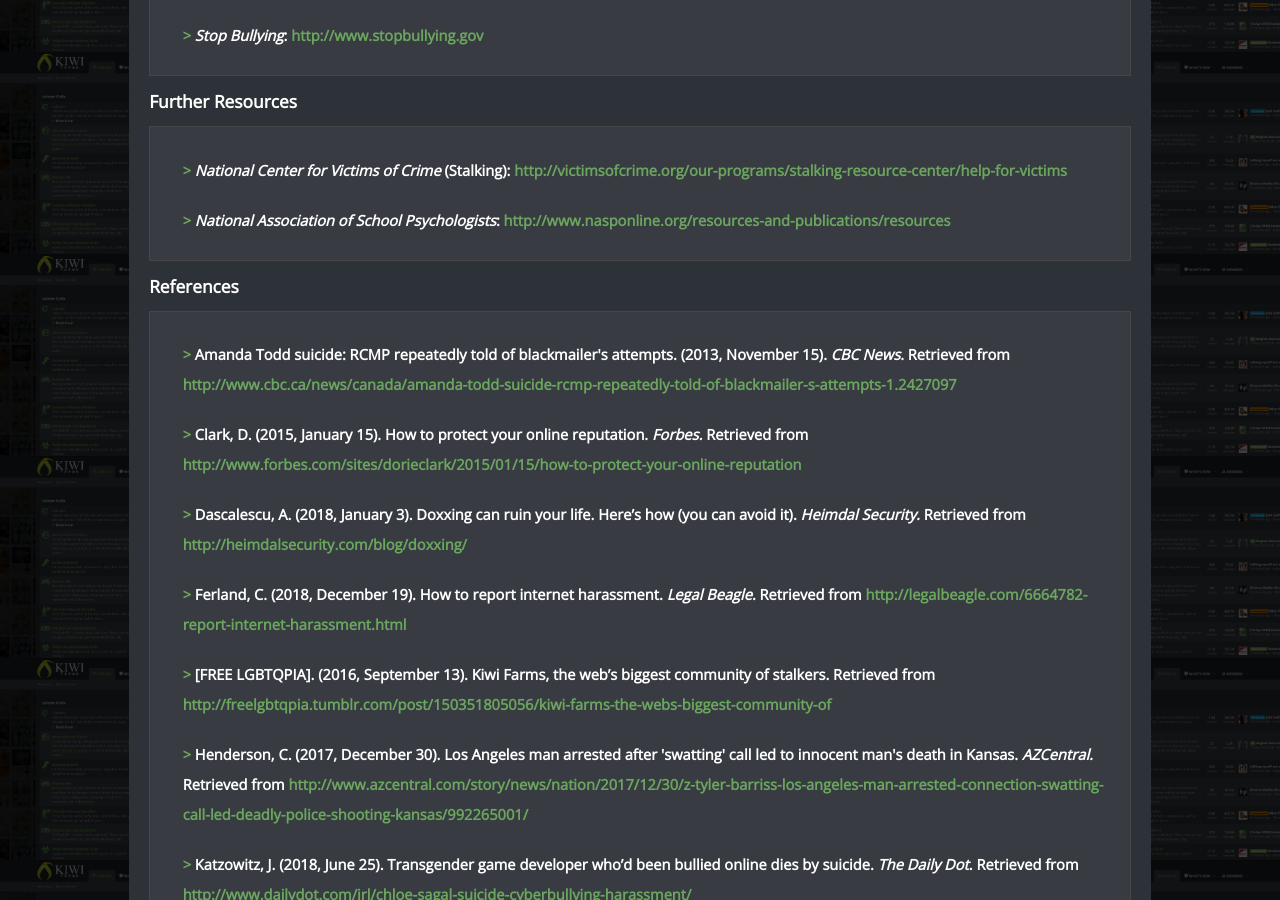
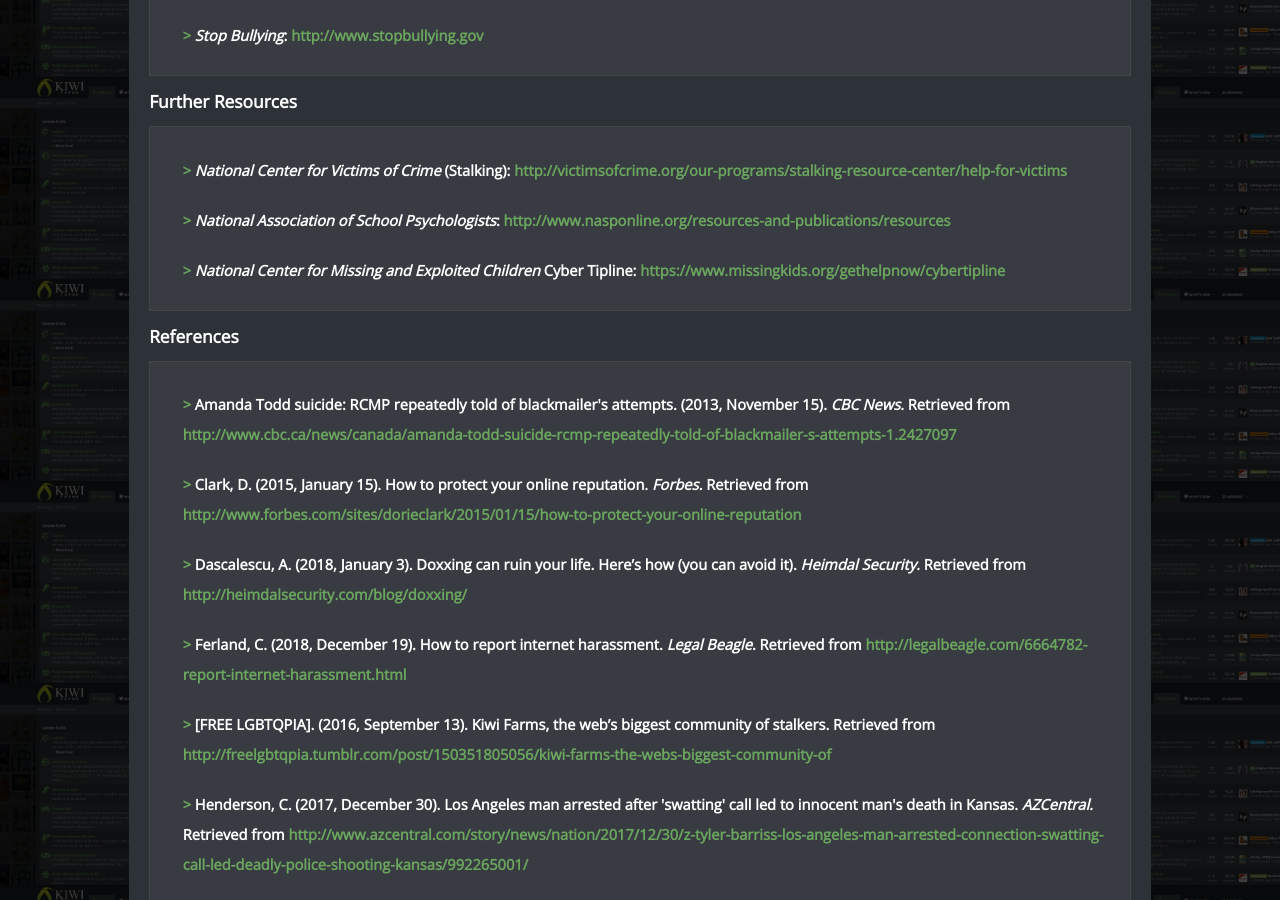
Before and after one commit to byliz/help, a Jekyll site: the page built from resources/index.html, in a window 1280 px wide and 900 px high, scrolled down 1725 px. Built offline with Jekyll 4.4.1, drawn with Linux system fonts in a browser that asks for light colours; nearby versions of some CDN libraries; some web fonts are replaced.

Commit message:
Added cybertipline link

```diff
--- a/resources/index.html
+++ b/resources/index.html
@@ -107,6 +107,8 @@
 	<li>
 		<strong><em>National Association of School Psychologists</em></strong>: <a href="http://www.nasponline.org/resources-and-publications/resources" target="_blank">http://www.nasponline.org/resources-and-publications/resources</a>
 	</li>
+	<li> <strong><em>National Center for Missing and Exploited Children</em> Cyber Tipline</strong>: <a href="https://www.missingkids.org/gethelpnow/cybertipline" target="_blank">https://www.missingkids.org/gethelpnow/cybertipline</a>
+	</li>
 </ul>
 
 <h2>References</h2>
```
